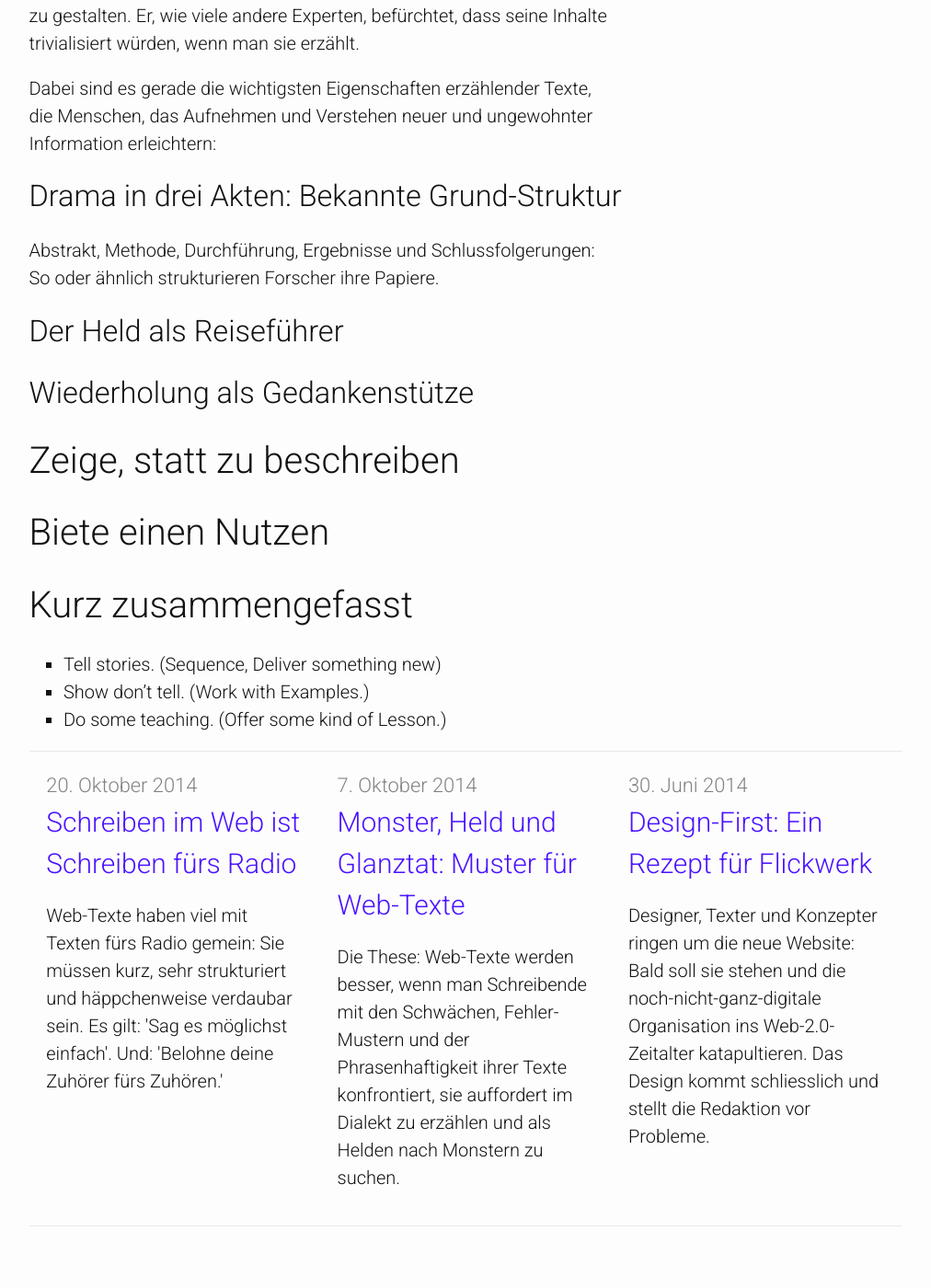
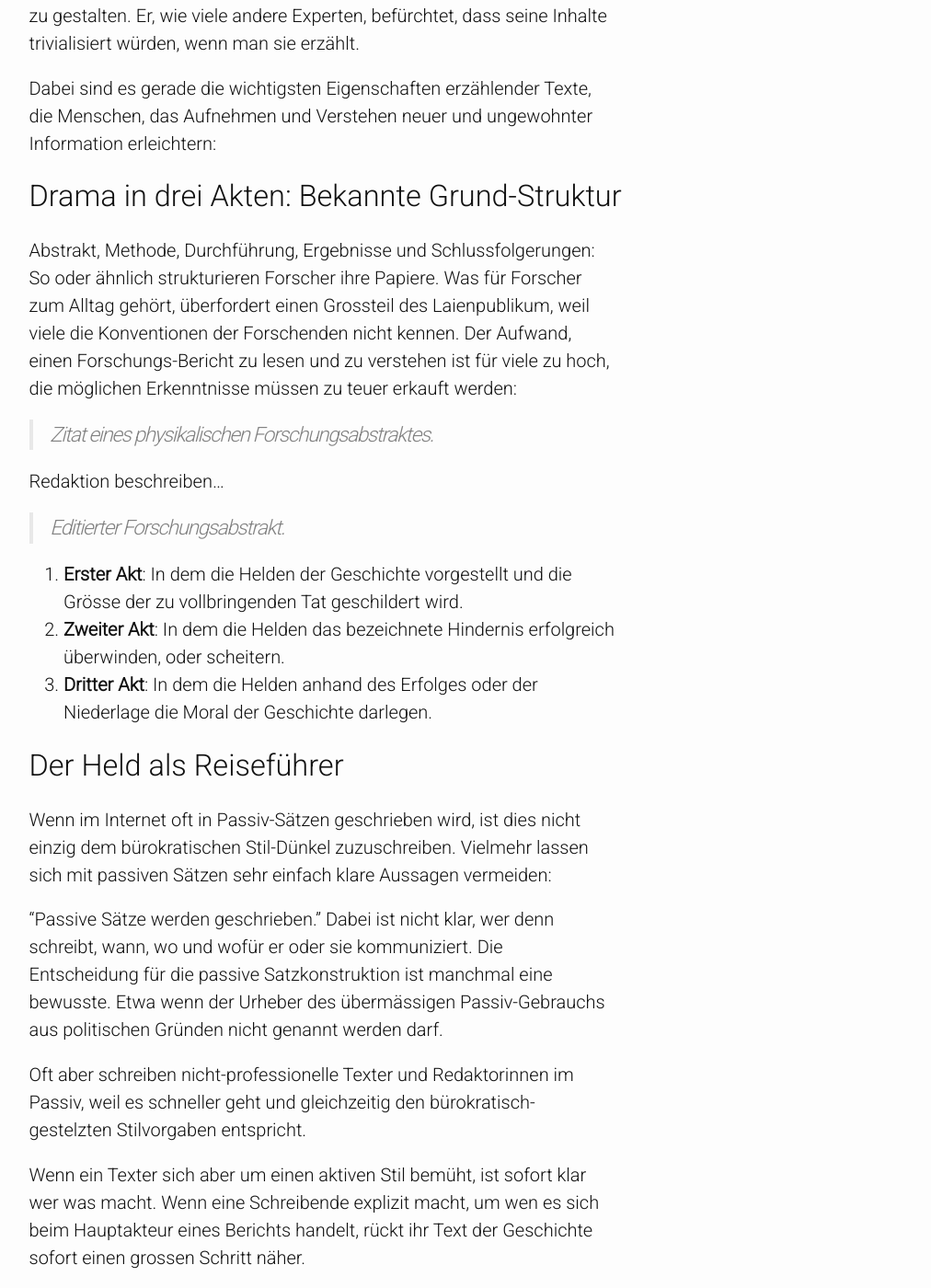
Before and after one commit to tschannes/tschannes.github.com, a Jekyll site: the page built from _posts/2014-11-03-spannend-schreiben.markdown, in a window 1280 px wide and 1400 px high, scrolled down 753 px. Shown: the whole window at 92% size, without its empty margins (134-1146 px from the left). Built offline with Jekyll 4.4.1, drawn with Linux system fonts in a browser that asks for light colours; some of the changed text lies outside the part shown.

Commit message:
continued work on spannend

```diff
--- a/_posts/2014-11-03-spannend-schreiben.markdown
+++ b/_posts/2014-11-03-spannend-schreiben.markdown
@@ -23,9 +23,30 @@ Spannende Texte erzählen Geschichten, zeigen statt zu beschreiben und bieten ei
 Dabei sind es gerade die wichtigsten Eigenschaften erzählender Texte, die Menschen, das Aufnehmen und Verstehen neuer und ungewohnter Information erleichtern:
 
 ### Drama in drei Akten: Bekannte Grund-Struktur
-Abstrakt, Methode, Durchführung, Ergebnisse und Schlussfolgerungen: So oder ähnlich strukturieren Forscher ihre Papiere.
+Abstrakt, Methode, Durchführung, Ergebnisse und Schlussfolgerungen: So oder ähnlich strukturieren Forscher ihre Papiere. Was für Forscher zum Alltag gehört, überfordert einen Grossteil des Laienpublikum, weil viele die Konventionen der Forschenden nicht kennen. Der Aufwand, einen Forschungs-Bericht zu lesen und zu verstehen ist für viele zu hoch, die möglichen Erkenntnisse müssen zu teuer erkauft werden:
+
+> Zitat eines physikalischen Forschungsabstraktes.
+
+Redaktion beschreiben...
+
+> Editierter Forschungsabstrakt.
+
+1. **Erster Akt**: In dem die Helden der Geschichte vorgestellt und  die Grösse der zu vollbringenden Tat geschildert wird.
+2. **Zweiter Akt**: In dem die Helden das bezeichnete Hindernis erfolgreich überwinden, oder scheitern.
+3. **Dritter Akt**: In dem die Helden anhand des Erfolges oder der Niederlage die Moral der Geschichte darlegen.
 
 ### Der Held als Reiseführer
+Wenn im Internet oft in Passiv-Sätzen geschrieben wird, ist dies nicht einzig dem bürokratischen Stil-Dünkel zuzuschreiben. Vielmehr lassen sich mit passiven Sätzen sehr einfach klare Aussagen vermeiden:
+
+"Passive Sätze werden geschrieben." Dabei ist nicht klar, wer denn schreibt, wann, wo und wofür er oder sie kommuniziert. Die Entscheidung für die passive Satzkonstruktion ist manchmal eine bewusste. Etwa wenn der Urheber des übermässigen Passiv-Gebrauchs aus politischen Gründen nicht genannt werden darf.
+
+Oft aber schreiben nicht-professionelle Texter und Redaktorinnen im Passiv, weil es schneller geht und gleichzeitig den bürokratisch-gestelzten Stilvorgaben entspricht.
+
+Wenn ein Texter sich aber um einen aktiven Stil bemüht, ist sofort klar wer was macht. Wenn eine Schreibende explizit macht, um wen es sich beim Hauptakteur eines Berichts handelt, rückt ihr Text der Geschichte sofort einen grossen Schritt näher.
+
+> Wir können doch nicht einfach Geschichten erzählen!
+
+Lesende können sich am Haupt-Akteur durch den Bericht hinweg festhalten. Protagonisten sind das fortbestehende Element im Wandel einer Geschichte. Wie zum Beispiel unser Physiker, der partout nicht erzählen will.
 
 ### Wiederholung als Gedankenstütze
 
```
Also changed, not shown: other parts of _posts/2014-11-03-spannend-schreiben.markdown (+1 -1 lines).
